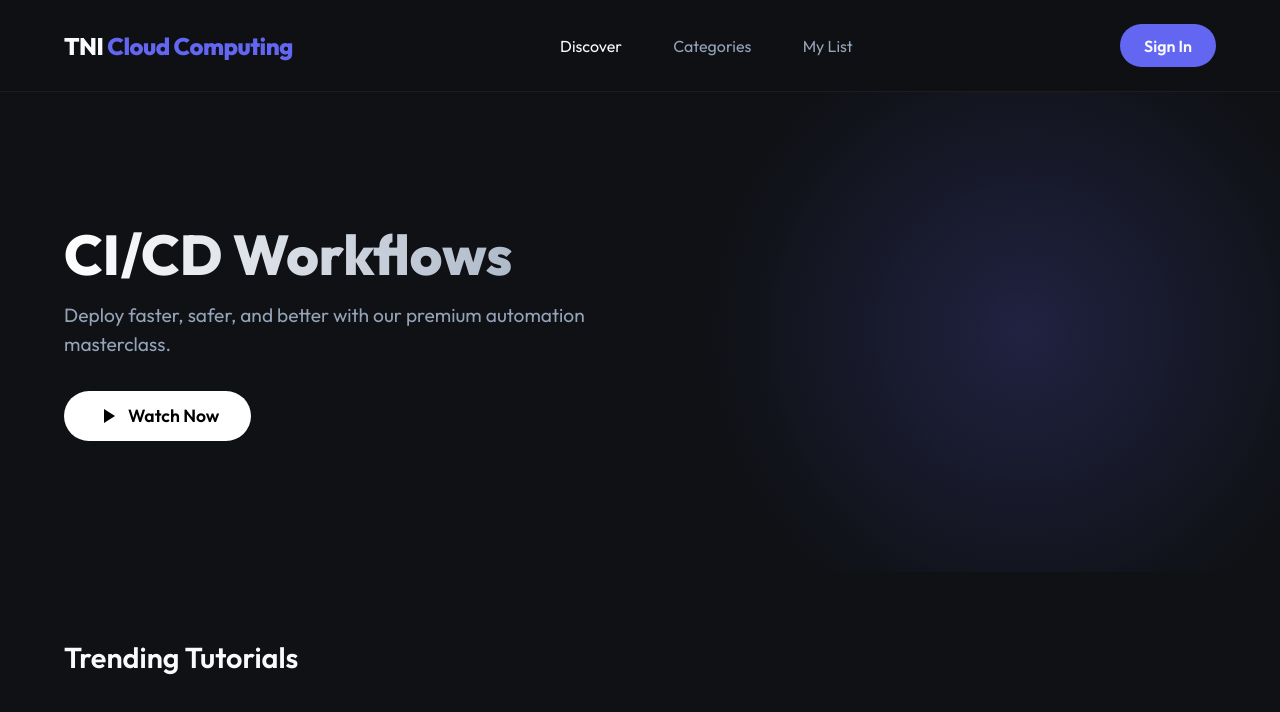
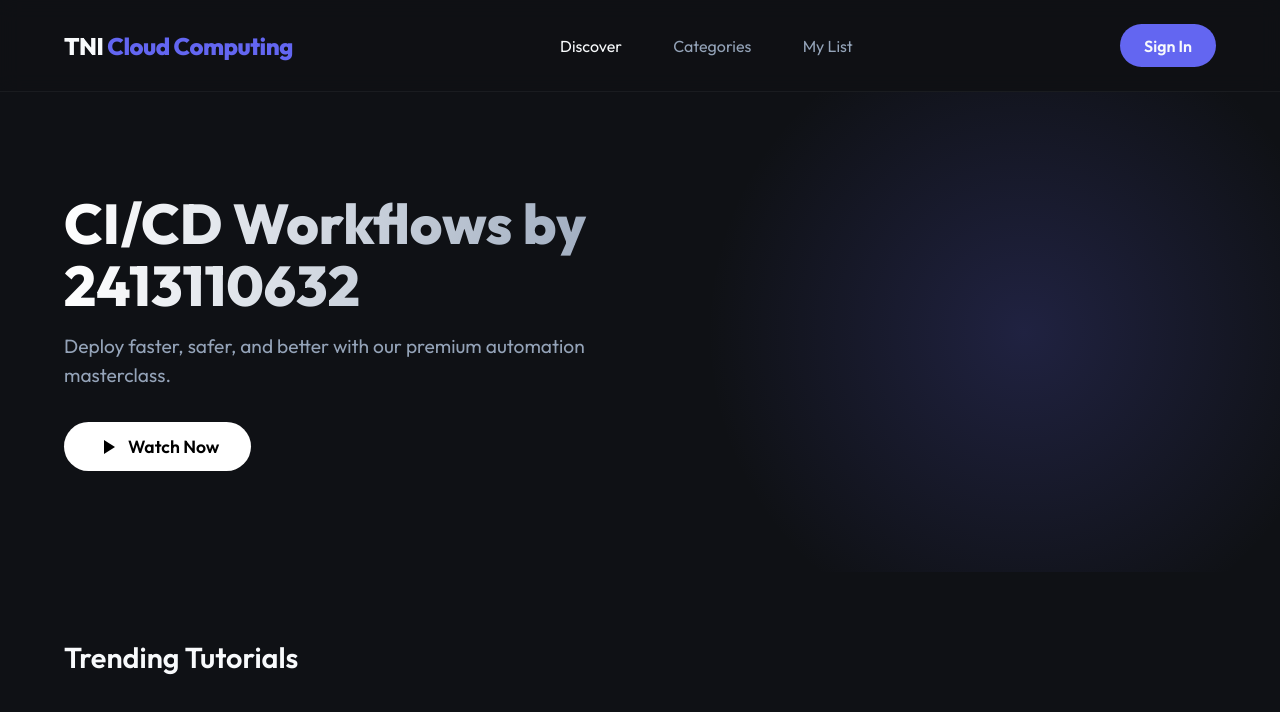
Before and after one commit to PariwatRom/cicd-tni-labbbbb, a website: page public/index.html in a window 1280 px wide. Drawn offline with Linux system fonts and the light colour scheme; no server answers.

Commit message:
update: add student id to homepage

```diff
--- a/public/index.html
+++ b/public/index.html
@@ -20,7 +20,7 @@
 
     <header class="hero">
         <div class="hero-content">
-            <h1>CI/CD Workflows</h1>
+            <h1>CI/CD Workflows by 2413110632</h1>
             <p>Deploy faster, safer, and better with our premium automation masterclass.</p>
             <button class="play-btn">
                 <svg viewBox="0 0 24 24" fill="currentColor" width="24" height="24">
```
